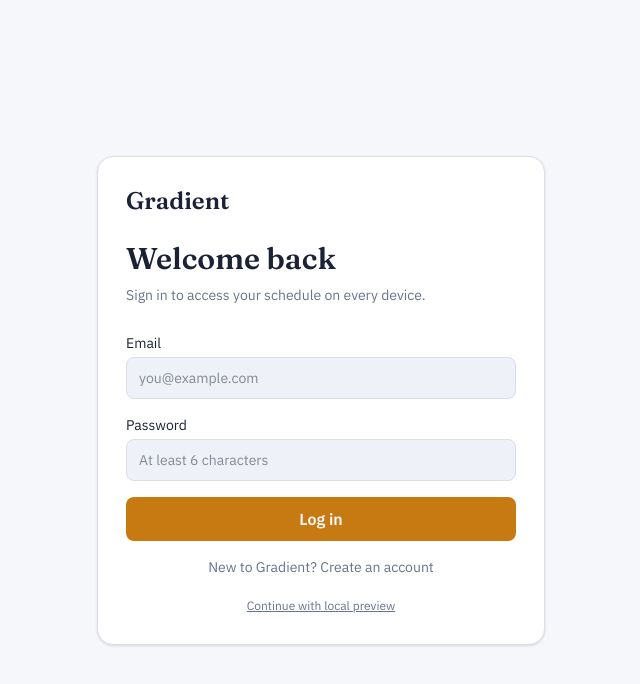
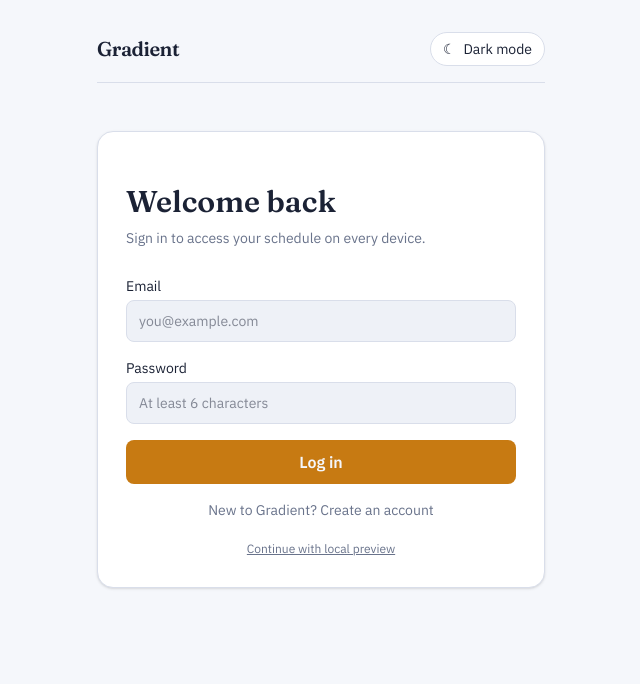
Before and after one commit to simanchalm2007-AI/gradient, a React (Vite) app: page / in a window 1280 px wide. Shown: the top 684 px of the page, without its empty margins (319-959 px from the left). Built offline with nearby package versions, Linux system fonts and the light colour scheme; no server answers.

Commit message:
Add theme toggle to login screen
Co-authored-by: Copilot App <223556219+Copilot@users.noreply.github.com>

```diff
--- a/src/pages/AuthPage.tsx
+++ b/src/pages/AuthPage.tsx
@@ -1,4 +1,4 @@
-import { useState, type FormEvent } from "react";
+import { useEffect, useState, type FormEvent } from "react";
 import { supabase } from "../lib/supabase";
 
 export function AuthPage({ onLocalPreview }: { onLocalPreview: () => void }) {
@@ -7,6 +7,12 @@ export function AuthPage({ onLocalPreview }: { onLocalPreview: () => void }) {
   const [password, setPassword] = useState("");
   const [message, setMessage] = useState("");
   const [busy, setBusy] = useState(false);
+  const [darkMode, setDarkMode] = useState(() => localStorage.getItem("gradient_theme") === "dark");
+
+  useEffect(() => {
+    document.documentElement.classList.toggle("dark", darkMode);
+    localStorage.setItem("gradient_theme", darkMode ? "dark" : "light");
+  }, [darkMode]);
 
   async function submit(event: FormEvent) {
     event.preventDefault();
@@ -36,10 +42,16 @@ export function AuthPage({ onLocalPreview }: { onLocalPreview: () => void }) {
   }
 
   return (
-    <main className="flex min-h-screen items-center justify-center px-5 py-10">
-      <section className="w-full max-w-md rounded-2xl border border-line bg-surface p-7 shadow-sm">
+    <main className="min-h-screen px-5 py-8">
+      <nav className="mx-auto flex max-w-md items-center justify-between border-b border-line pb-4">
+        <span className="font-display text-xl font-semibold tracking-tight">Gradient</span>
+        <button type="button" onClick={() => setDarkMode((current) => !current)} aria-label={`Switch to ${darkMode ? "light" : "dark"} mode`} className="flex items-center gap-2 rounded-full border border-line bg-surface px-3 py-1.5 text-sm text-ink transition-colors hover:border-muted">
+          <span aria-hidden="true">{darkMode ? "☀" : "☾"}</span>
+          {darkMode ? "Light mode" : "Dark mode"}
+        </button>
+      </nav>
+      <section className="mx-auto mt-12 w-full max-w-md rounded-2xl border border-line bg-surface p-7 shadow-sm">
         <div className="mb-7">
-          <div className="font-display text-2xl font-semibold">Gradient</div>
           <h1 className="mt-6 font-display text-3xl font-semibold">{mode === "login" ? "Welcome back" : "Create your account"}</h1>
           <p className="mt-2 text-sm text-muted">Sign in to access your schedule on every device.</p>
         </div>
--- a/src/pages/Dashboard.tsx
+++ b/src/pages/Dashboard.tsx
@@ -106,7 +106,7 @@ export function Dashboard({ userEmail, userId }: { userEmail?: string; userId?:
         </div>
       </div>
 
-      <footer className="mt-8 text-center text-xs text-muted">Data stays on this device only.</footer>
+      <footer className="mt-8 text-center text-xs text-muted">{userEmail ? "Your signed-in data syncs securely across devices." : "Data stays on this device only."}</footer>
     </div>
   );
 }
```
